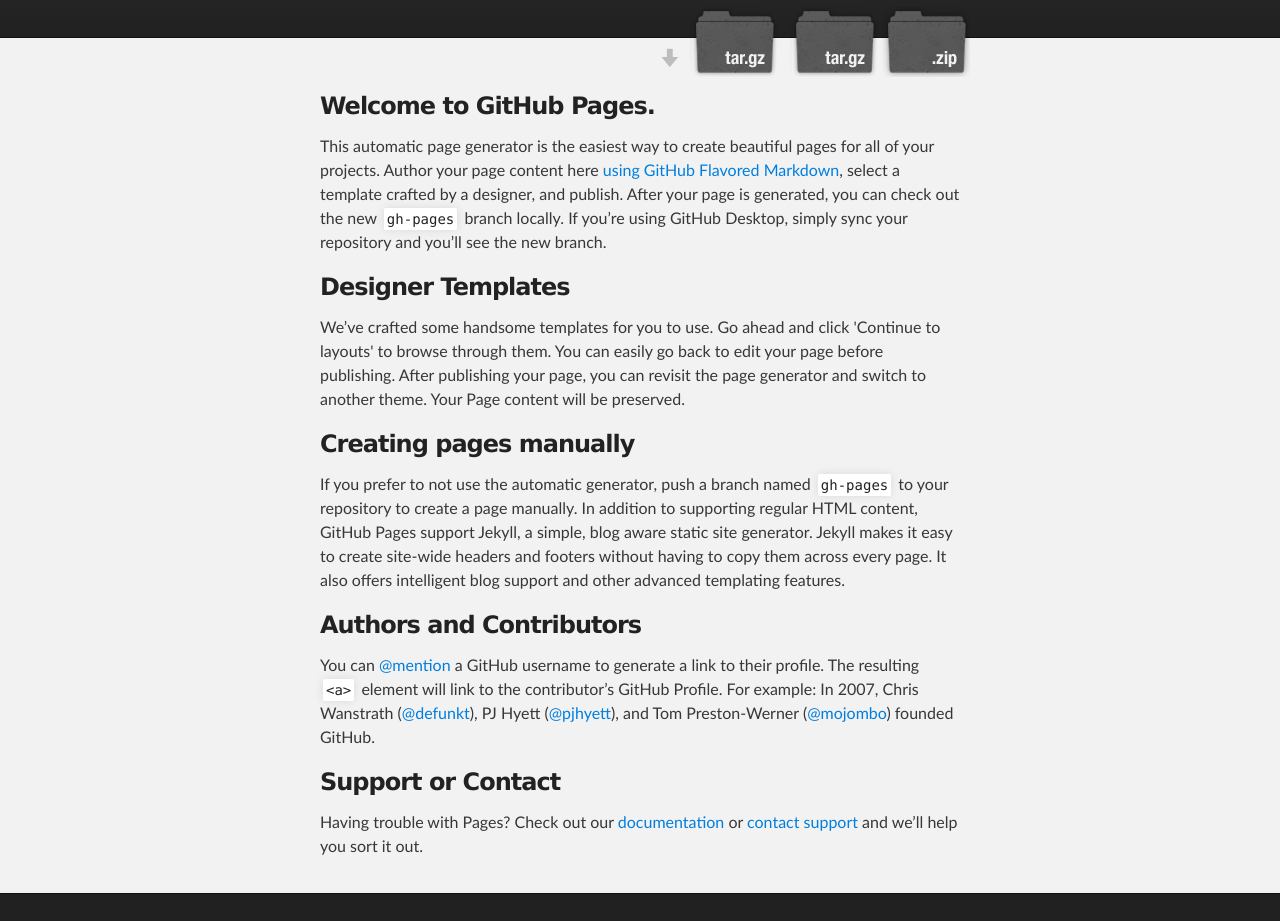
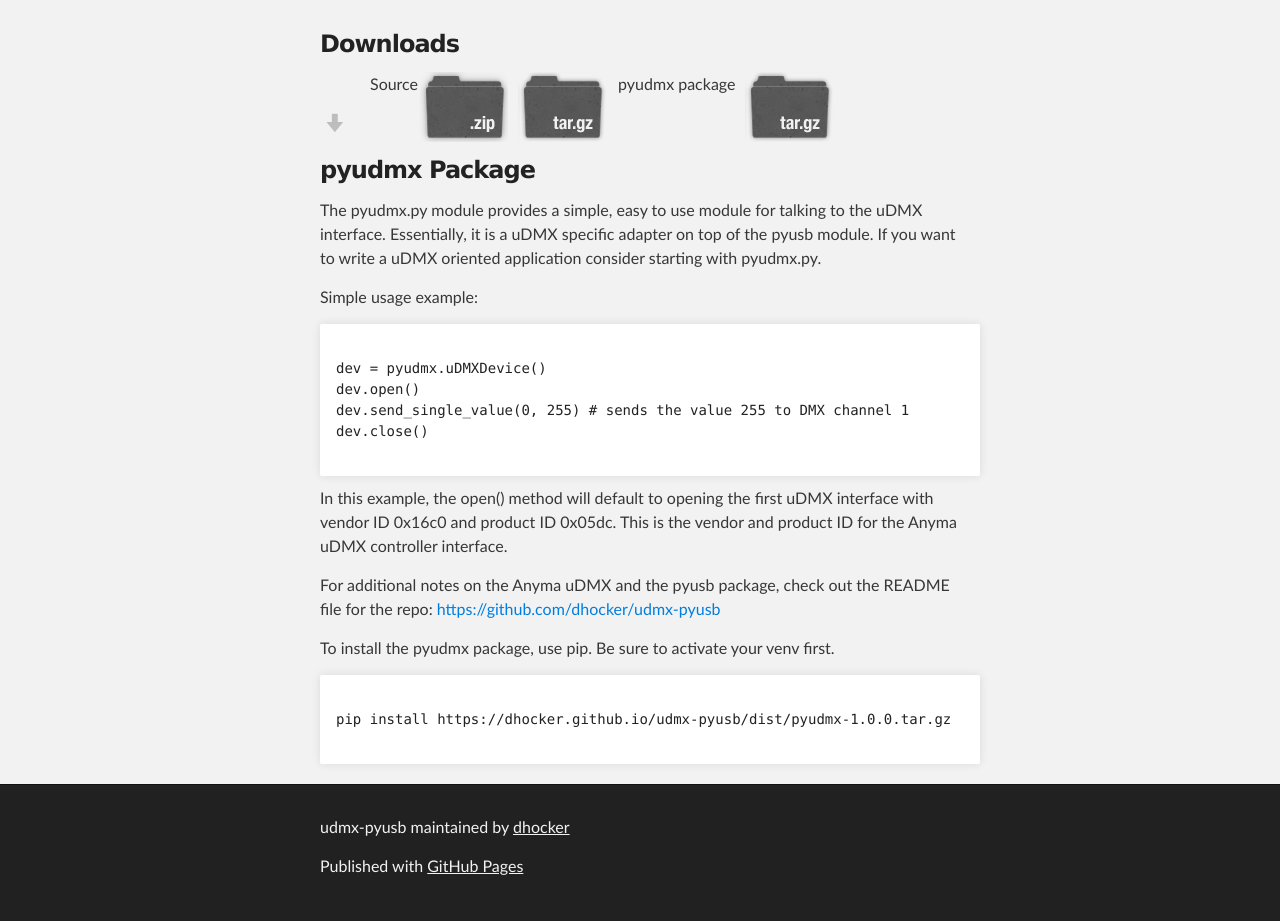
Before and after one commit to dhocker/udmx-pyusb, a plain HTML site: page index.html in a window 1280 px wide. Shown: the part 208-1129 px from the top of the page. Drawn offline with Linux system fonts and the light colour scheme.

Commit message:
Document pyudmx package.

```diff
--- a/index.html
+++ b/index.html
@@ -17,45 +17,62 @@
 <div id="header_wrap" class="outer">
     <header class="inner">
         <a id="forkme_banner" href="https://github.com/dhocker/udmx-pyusb">View on GitHub</a>
-
         <h1 id="project_title">udmx-pyusb</h1>
-          <h2 id="project_tagline">Programming the Anyma udmx interface using Python and PyUSB</h2>
-
-            <section id="downloads">
-              <a class="zip_download_link" href="https://github.com/dhocker/udmx-pyusb/zipball/master">Download this project as a .zip file</a>
-              <a class="tar_download_link" href="https://github.com/dhocker/udmx-pyusb/tarball/master">Download this project as a tar.gz file</a>
-              <a class="tar_download_link" href="https://dhocker.github.io/udmx-pyusb/dist/pyudmx-1.0.0.tar.gz">Download pyudmx package</a>
-            </section>
+        <h2 id="project_tagline">Programming the Anyma uDMX interface using Python and PyUSB</h2>
     </header>
 </div>
 
 <!-- MAIN CONTENT -->
 <div id="main_content_wrap" class="outer">
     <section id="main_content" class="inner">
+        <h3>Downloads</h3>
+        <section class="downloads">
+            <span class="download_type">Source</span>
+            <a class="zip_download_link" href="https://github.com/dhocker/udmx-pyusb/zipball/master">Download this
+                project as a .zip file</a>
+            <a class="tar_download_link" href="https://github.com/dhocker/udmx-pyusb/tarball/master">Download this
+                project as a tar.gz file</a>
+            <span class="download_type">pyudmx package</span>
+            <a class="tar_download_link"
+               href="https://dhocker.github.io/udmx-pyusb/dist/pyudmx-1.0.0.tar.gz"
+               title="pyudmx package">Download pyudmx package</a>
+        </section>
+        <div style="clear:both"></div>
         <h3>
-<a id="welcome-to-github-pages" class="anchor" href="#welcome-to-github-pages" aria-hidden="true"><span aria-hidden="true" class="octicon octicon-link"></span></a>Welcome to GitHub Pages.</h3>
+            <a id="pyudmx-package" class="anchor" href="#pyudmx-package" aria-hidden="true"><span
+                    aria-hidden="true" class="octicon octicon-link"></span></a>pyudmx Package</h3>
 
-<p>This automatic page generator is the easiest way to create beautiful pages for all of your projects. Author your page content here <a href="https://guides.github.com/features/mastering-markdown/">using GitHub Flavored Markdown</a>, select a template crafted by a designer, and publish. After your page is generated, you can check out the new <code>gh-pages</code> branch locally. If you’re using GitHub Desktop, simply sync your repository and you’ll see the new branch.</p>
+        <p>
+            The pyudmx.py module provides a simple, easy to use module for talking to the uDMX interface. Essentially,
+            it is a uDMX specific adapter on top of the pyusb module. If you want to write a uDMX oriented application
+            consider starting with pyudmx.py.
+        </p>
 
-<h3>
-<a id="designer-templates" class="anchor" href="#designer-templates" aria-hidden="true"><span aria-hidden="true" class="octicon octicon-link"></span></a>Designer Templates</h3>
+        <p>
+            Simple usage example:
+        </p>
+        <div><pre><code>
+dev = pyudmx.uDMXDevice()
+dev.open()
+dev.send_single_value(0, 255) # sends the value 255 to DMX channel 1
+dev.close()
+            </code></pre></div>
+        <p>
+            In this example, the open() method will default to opening the first uDMX interface
+            with vendor ID 0x16c0 and product ID 0x05dc. This is the vendor and product ID for the
+            Anyma uDMX controller interface.
+        </p>
+        <p>
+            For additional notes on the Anyma uDMX and the pyusb package, check out the README file
+            for the repo: <a href="https://github.com/dhocker/udmx-pyusb">https://github.com/dhocker/udmx-pyusb</a>
+        </p>
+        <p>
+            To install the pyudmx package, use pip. Be sure to activate your venv first.
+        </p>
+        <div><pre><code>
+pip install https://dhocker.github.io/udmx-pyusb/dist/pyudmx-1.0.0.tar.gz
+        </code></pre></div>
 
-<p>We’ve crafted some handsome templates for you to use. Go ahead and click 'Continue to layouts' to browse through them. You can easily go back to edit your page before publishing. After publishing your page, you can revisit the page generator and switch to another theme. Your Page content will be preserved.</p>
-
-<h3>
-<a id="creating-pages-manually" class="anchor" href="#creating-pages-manually" aria-hidden="true"><span aria-hidden="true" class="octicon octicon-link"></span></a>Creating pages manually</h3>
-
-<p>If you prefer to not use the automatic generator, push a branch named <code>gh-pages</code> to your repository to create a page manually. In addition to supporting regular HTML content, GitHub Pages support Jekyll, a simple, blog aware static site generator. Jekyll makes it easy to create site-wide headers and footers without having to copy them across every page. It also offers intelligent blog support and other advanced templating features.</p>
-
-<h3>
-<a id="authors-and-contributors" class="anchor" href="#authors-and-contributors" aria-hidden="true"><span aria-hidden="true" class="octicon octicon-link"></span></a>Authors and Contributors</h3>
-
-<p>You can <a href="https://help.github.com/articles/basic-writing-and-formatting-syntax/#mentioning-users-and-teams" class="user-mention">@mention</a> a GitHub username to generate a link to their profile. The resulting <code>&lt;a&gt;</code> element will link to the contributor’s GitHub Profile. For example: In 2007, Chris Wanstrath (<a href="https://github.com/defunkt" class="user-mention">@defunkt</a>), PJ Hyett (<a href="https://github.com/pjhyett" class="user-mention">@pjhyett</a>), and Tom Preston-Werner (<a href="https://github.com/mojombo" class="user-mention">@mojombo</a>) founded GitHub.</p>
-
-<h3>
-<a id="support-or-contact" class="anchor" href="#support-or-contact" aria-hidden="true"><span aria-hidden="true" class="octicon octicon-link"></span></a>Support or Contact</h3>
-
-<p>Having trouble with Pages? Check out our <a href="https://help.github.com/pages">documentation</a> or <a href="https://github.com/contact">contact support</a> and we’ll help you sort it out.</p>
     </section>
 </div>
 
@@ -68,6 +85,5 @@
 </div>
 
 
-
 </body>
 </html>
--- a/stylesheets/stylesheet.css
+++ b/stylesheets/stylesheet.css
@@ -309,25 +309,32 @@ Full-Width Styles
 
 #project_tagline {
   color: #fff;
-  font-size: 24px;
+  font-size: 20px;
   font-weight: 300;
   background: none;
   text-shadow: #111 0px 0px 10px;
 }
 
-#downloads {
-  position: absolute;
-  width: 315px;
+.downloads {
+  /*position: absolute;*/
+  width: 500px;
   z-index: 10;
   bottom: -40px;
   right: 0;
   height: 70px;
+  padding-left: 40px;
   background: url('../images/icon_download.png') no-repeat 0% 90%;
+}
+
+.download_type {
+    display: block;
+    float: left;
+    margin-left: 10px;
 }
 
 .zip_download_link {
   display: block;
-  float: right;
+  float: left;
   width: 90px;
   height:70px;
   text-indent: -5000px;
@@ -337,7 +344,7 @@ Full-Width Styles
 
 .tar_download_link {
   display: block;
-  float: right;
+  float: left;
   width: 90px;
   height:70px;
   text-indent: -5000px;
@@ -361,7 +368,7 @@ Full-Width Styles
 }
 
 #main_content {
-  padding-top: 40px;
+  padding-top: 20px;
 }
 
 #footer_wrap {
```
Lines whose indentation alone changed are shown as unchanged.
